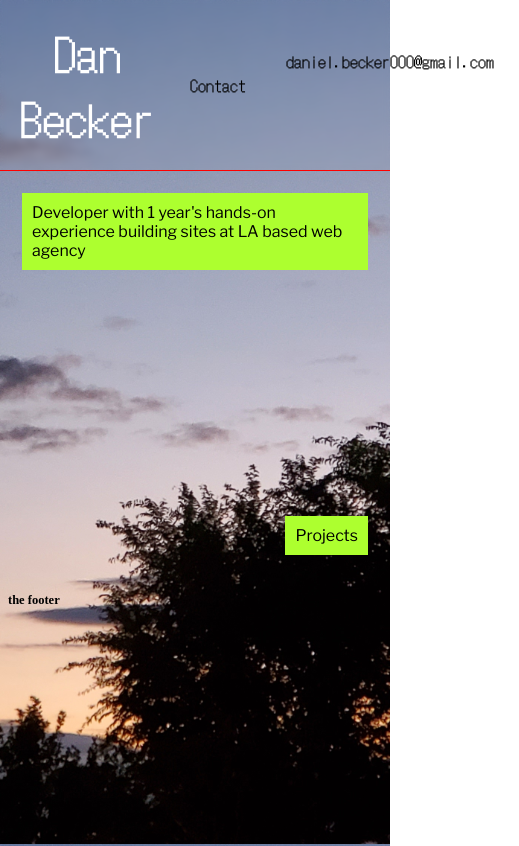
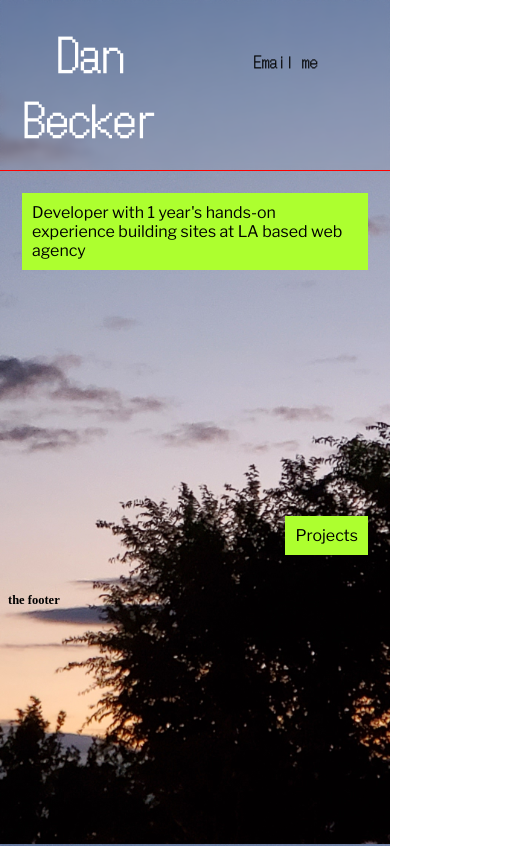
Before and after one commit to dandanthemanman/portfolio, a Nuxt app: page / in a window 390 px wide. Shown: the top 846 px of the page, 519 px wide, since content can reach past the window. Built offline with nearby package versions, Linux system fonts and the light colour scheme.

Commit message:
refactors mobile/desktop navs

```diff
--- /dev/null
+++ b/components/DesktopNavBar.vue
@@ -0,0 +1,101 @@
+<template>
+    <div class="nav-bar-container">
+        <div class="name-container">
+            <a class="big-name" href="/#intro">Dan Becker</a>
+        </div>
+        <div class="items-container">
+            <div class="nav-bar-item">
+                <a href="/#contact">Contact</a>
+            </div>
+            <div class="nav-bar-item email-link" @click="handleEmailClick">
+                <span>{{emailText}}</span>
+                <span class="copy-to-clipboard-text">"copy email address to clipboard"</span>
+            </div>
+        </div>
+    </div>
+</template>
+
+<script setup>
+import { ref } from 'vue'
+
+const emailText = ref("daniel.becker000@gmail.com")
+
+const copyToClipboard = (callback) => {
+    navigator.clipboard.writeText('daniel.becker000@gmail.com').then(callback)
+}
+
+const handleEmailClick = () => {
+        copyToClipboard(() => {
+        console.log('handle email click used    ')
+        emailText.value = 'email copied to clipboard ✓'
+    })
+}
+
+</script>
+
+<style lang="scss" scoped>
+.nav-bar-container{
+    margin: -8px;
+    border-bottom: 1px solid red;
+    position: sticky;
+    top: 0px;
+    backdrop-filter: blur(3px);
+    font-family: $dot-gothic;
+    display: flex;
+    justify-content: space-between;
+    align-items: center;
+        a {
+            text-decoration: none;
+            color: unset;
+        }
+
+    .name-container {
+        display: flex;
+        justify-content: center;
+        align-items: center;
+        text-align: center;
+
+        .big-name{
+            color: white;
+            font-size: 4.5rem;
+            margin: 2rem;
+            &:hover {
+            color: greenyellow;
+        }
+        }
+    }
+    .items-container{
+        display: flex;
+
+        .nav-bar-item {
+            display: flex;
+            justify-content: center;
+            align-items: center;
+            padding: 2rem;
+            text-align: center;
+            font-size: 1.6rem;
+            overflow: hidden;
+            &:hover {
+                color: yellow;
+            }
+
+
+            &.email-link {
+                display: flex;
+                flex-direction: column;
+                .copy-to-clipboard-text {
+                    transform: translateY(calc(200%));
+                }
+                &:hover {
+                    span {
+                        transform: translateY(calc(-200% - 0.5rem));
+                        transition: transform 0.3s cubic-bezier(0.45, 0, 0.55, 1);
+                    }
+                }
+            }
+        }
+    }
+
+}
+
+</style>
--- a/components/GlobalNavBar.vue
+++ b/components/GlobalNavBar.vue
@@ -1,102 +1,12 @@
 <template>
-    <div class="nav-bar-container">
-        <div class="name-container">
-            <a class="big-name" href="/#intro">Dan Becker</a>
-        </div>
-        <div class="items-container">
-            <div class="nav-bar-item">
-                <a href="/#contact">Contact</a>
-            </div>
-            <div class="nav-bar-item email-link" @click="handleEmailClick">
-                <span>{{emailText}}</span>
-                <span class="copy-to-clipboard-text">"copy email address to clipboard"</span>
-            </div>
-        </div>
+    <div>
+        <MobileNavBar class="mobile"/>
+        <DesktopNavBar class="desktop"/>
     </div>
 </template>
 
-<script setup>
-import { ref } from 'vue'
-
-const emailText = ref("daniel.becker000@gmail.com")
-
-const copyToClipboard = (callback) => {
-    navigator.clipboard.writeText('daniel.becker000@gmail.com').then(callback)
-}
-
-const handleEmailClick = () => {
-        copyToClipboard(() => {
-        console.log('handle email click used    ')
-        emailText.value = 'email copied to clipboard ✓'
-    })
-}
+<script>
 
 </script>
-
-<style lang="scss" scoped>
-.nav-bar-container{
-    margin: -8px;
-    border-bottom: 1px solid red;
-    position: sticky;
-    top: 0px;
-    backdrop-filter: blur(3px);
-    font-family: $dot-gothic;
-    display: flex;
-    justify-content: space-between;
-    align-items: center;
-        a {
-            text-decoration: none;
-            color: unset;
-        }
-
-    .name-container {
-        display: flex;
-        justify-content: center;
-        align-items: center;
-        text-align: center;
-
-        .big-name{
-            color: white;
-            font-size: 4.5rem;
-            margin: 2rem;
-            &:hover {
-            color: greenyellow;
-        }
-        }
-    }
-    .items-container{
-        display: flex;
-
-        .nav-bar-item {
-            display: flex;
-            justify-content: center;
-            align-items: center;
-            // border: 1px solid red;
-            padding: 2rem;
-            text-align: center;
-            font-size: 1.6rem;
-            overflow: hidden;
-            &:hover {
-                color: yellow;
-            }
-
-
-            &.email-link {
-                display: flex;
-                flex-direction: column;
-                .copy-to-clipboard-text {
-                    transform: translateY(calc(200%));
-                }
-                &:hover {
-                    span {
-                        transform: translateY(calc(-200% - 0.5rem));
-                        transition: transform 0.3s cubic-bezier(0.45, 0, 0.55, 1);
-                    }
-                }
-            }
-        }
-    }
-
-}
-
+<style>
 </style>
--- /dev/null
+++ b/components/MobileNavBar.vue
@@ -0,0 +1,101 @@
+<template>
+    <div class="nav-bar-container">
+        <div class="name-container">
+            <a class="big-name" href="/#intro">Dan Becker</a>
+        </div>
+        <div class="items-container">
+            <!-- <div class="nav-bar-item">
+                <a href="/#contact">Contact</a>
+            </div> -->
+            <div class="nav-bar-item email-link" @click="handleEmailClick">
+                <span>{{emailText}}</span>
+                <span class="copy-to-clipboard-text">"copy email address to clipboard"</span>
+            </div>
+        </div>
+    </div>
+</template>
+
+<script setup>
+import { ref } from 'vue'
+
+const emailText = ref("Email me")
+
+const copyToClipboard = (callback) => {
+    navigator.clipboard.writeText('daniel.becker000@gmail.com').then(callback)
+}
+
+const handleEmailClick = () => {
+        copyToClipboard(() => {
+        console.log('handle email click used    ')
+        emailText.value = 'email copied to clipboard ✓'
+    })
+}
+
+</script>
+
+<style lang="scss" scoped>
+.nav-bar-container{
+    margin: -8px;
+    border-bottom: 1px solid red;
+    position: sticky;
+    top: 0px;
+    backdrop-filter: blur(3px);
+    font-family: $dot-gothic;
+    display: flex;
+    justify-content: space-between;
+    align-items: center;
+        a {
+            text-decoration: none;
+            color: unset;
+        }
+
+    .name-container {
+        display: flex;
+        justify-content: center;
+        align-items: center;
+        text-align: center;
+
+        .big-name{
+            color: white;
+            font-size: 4.5rem;
+            margin: 2rem;
+            &:hover {
+            color: greenyellow;
+        }
+        }
+    }
+    .items-container{
+        display: flex;
+
+        .nav-bar-item {
+            display: flex;
+            justify-content: center;
+            align-items: center;
+            padding: 2rem;
+            text-align: center;
+            font-size: 1.6rem;
+            overflow: hidden;
+            &:hover {
+                color: yellow;
+            }
+
+
+            &.email-link {
+                display: flex;
+                flex-direction: column;
+                .copy-to-clipboard-text {
+                    transform: translateY(calc(200%));
+                }
+                &:hover {
+                    span {
+                        transform: translateY(calc(-200% - 0.5rem));
+                        transition: transform 0.3s cubic-bezier(0.45, 0, 0.55, 1);
+                    }
+                }
+            }
+        }
+    }
+
+}
+
+</style>
--- a/pages/index.vue
+++ b/pages/index.vue
@@ -17,8 +17,6 @@
 <style lang="scss" scoped>
     .about-projects-container {
         scroll-snap-align: start;
-        // display: grid;
-        // grid-template-columns: repeat(2, 1fr);
         height: 50vh;
         display: flex;
         flex-direction: column;
```
